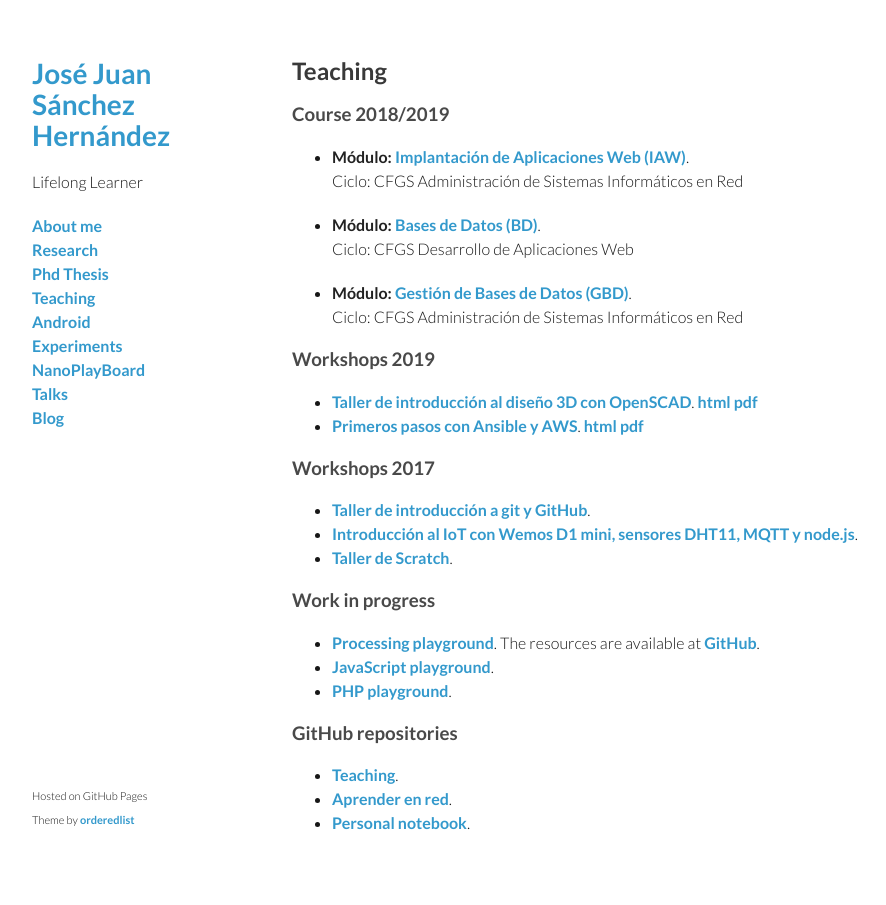
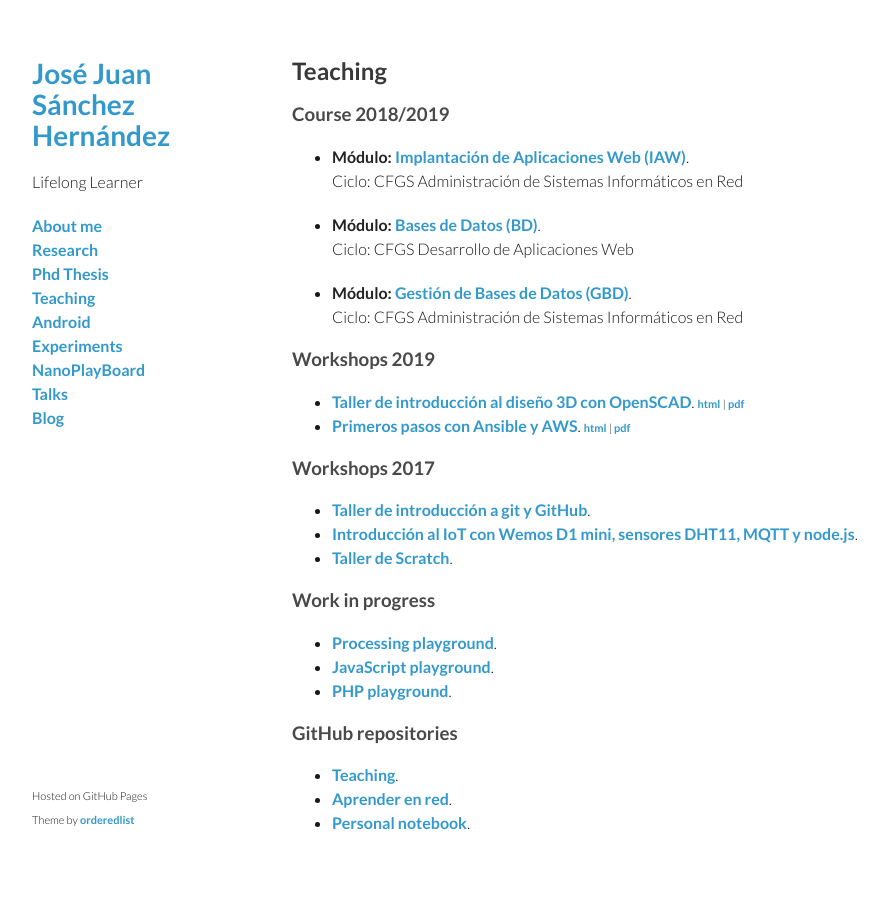
Before and after one commit to josejuansanchez/josejuansanchez.github.io, a Jekyll site: the page built from teaching/index.md, in a window 1280 px wide. Shown: the whole page, without its empty margins (178-1064 px from the left). Built offline with Jekyll 4.4.1, drawn with Linux system fonts in a browser that asks for light colours.

Commit message:
Update index.md

```diff
--- a/teaching/index.md
+++ b/teaching/index.md
@@ -18,8 +18,8 @@ title: Teaching
 
 ### Workshops 2019
 
-  * [Taller de introducción al diseño 3D con OpenSCAD][13]. [html][13] [pdf][14]
-  * [Primeros pasos con Ansible y AWS][15]. [html][15] [pdf][16]
+  * [Taller de introducción al diseño 3D con OpenSCAD][13]. <small>[html][13] | [pdf][14]</small>
+  * [Primeros pasos con Ansible y AWS][15]. <small>[html][15] | [pdf][16]</small>
 
 ### Workshops 2017
 
@@ -29,7 +29,7 @@ title: Teaching
 
 ### Work in progress
 
-  * [Processing playground][6]. The resources are available at [GitHub][7].
+  * [Processing playground][6].
   * [JavaScript playground][8].
   * [PHP playground][12].
 
```
